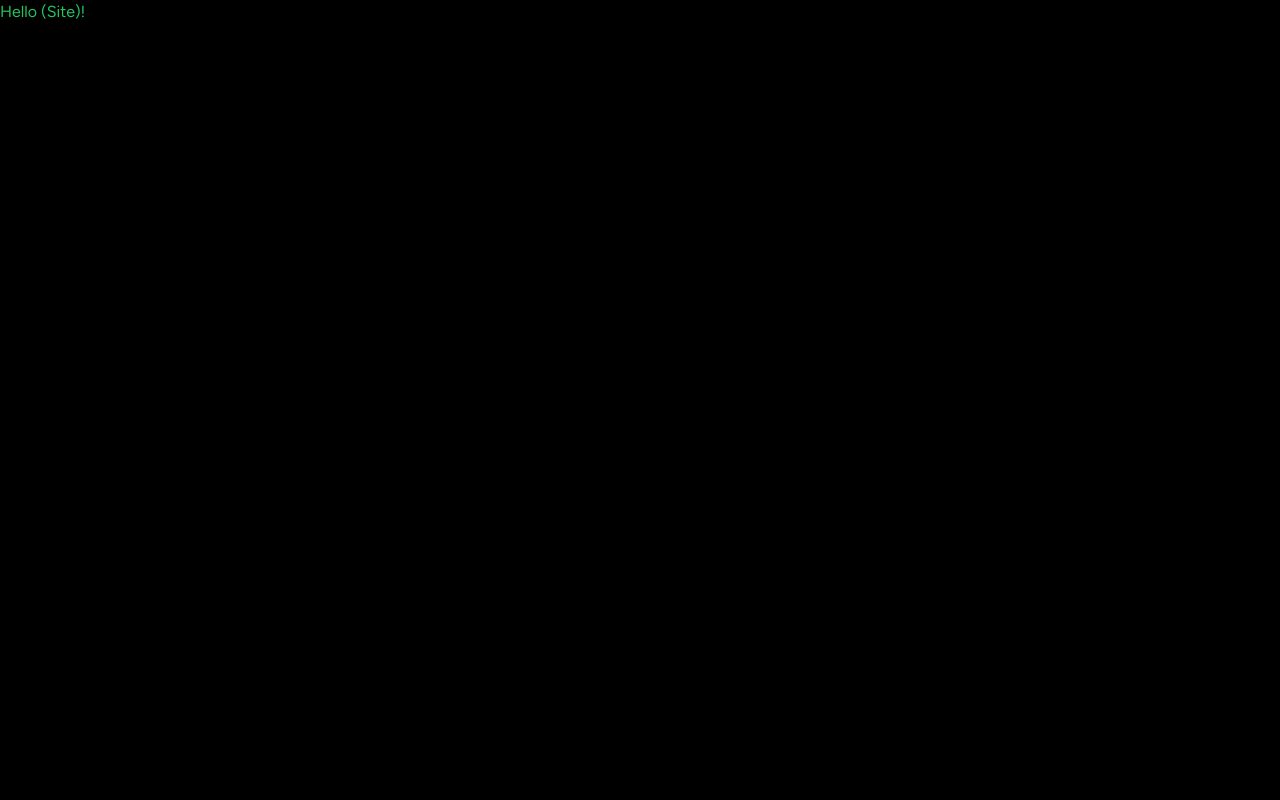
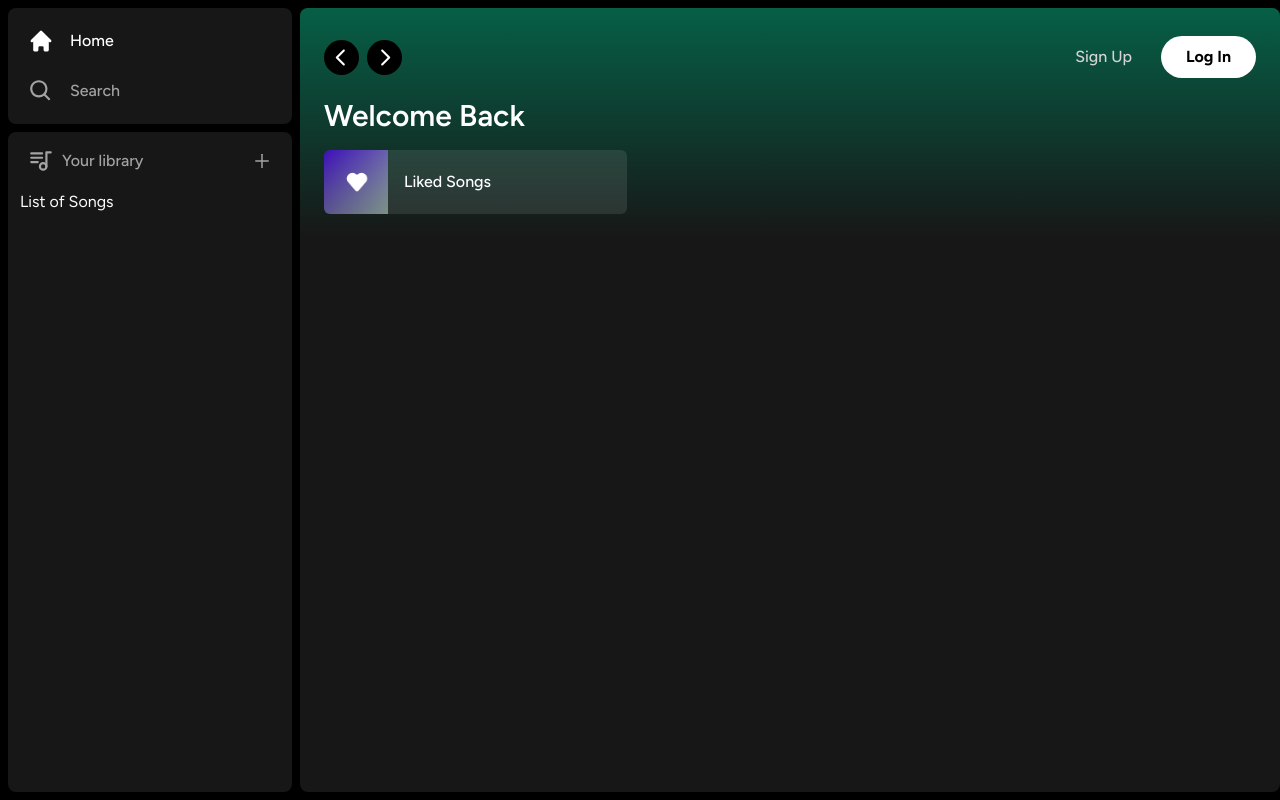
Before and after one commit to Maxime-Le-Goff/Spotify-clone, a Next.js app: page / in a window 1280 px wide. Built offline with nearby package versions, Linux system fonts and the light colour scheme.

Commit message:
sidebar + header

```diff
--- a/app/(site)/page.tsx
+++ b/app/(site)/page.tsx
@@ -1,5 +1,23 @@
+import Header from "@/components/Header";
+import ListItem from "@/components/ListItem";
+
+
+
 export default function Home() {
   return (
-    <div className="text-green-500">Hello (Site)!</div>
+    <div className="bg-neutral-900 rounded-lg h-full w-full overflow-hidden overflow-y-auto">
+      <Header>
+        <div className="mb-2">
+          <h1 className="text-white text-3xl font-semibold">Welcome Back</h1>
+        </div>
+        <div className="grid grid-cols-1 sm:grid-cols-2 xl:grid-cols-3 2xl:grid-cols-4 gap-3 mt-4">
+          <ListItem
+            image="/images/liked.png"
+            name="Liked Songs"
+            href="liked"
+          />
+        </div>
+      </Header>
+    </div>
   )
 }
--- a/app/layout.tsx
+++ b/app/layout.tsx
@@ -1,6 +1,7 @@
 import type { Metadata } from 'next'
 import { Figtree } from 'next/font/google'
 import './globals.css'
+import Sidebar from '@/components/Sidebar'
 
 const font = Figtree({ subsets: ['latin'] })
 
@@ -16,7 +17,11 @@
 }) {
   return (
     <html lang="en">
-      <body className={font.className}>{children}</body>
+      <body className={font.className}>
+        <Sidebar>
+          {children}
+        </Sidebar>
+        </body>
     </html>
   )
 }
--- /dev/null
+++ b/components/Box.tsx
@@ -0,0 +1,19 @@
+import { twMerge } from "tailwind-merge";
+
+interface BoxProps {
+    children: React.ReactNode;
+    className?: string;
+}
+
+const Box: React.FC<BoxProps> = ({
+    children,
+    className,
+}) => {
+  return (
+    <div className={twMerge(`bg-neutral-900 rounded-lg h-fit w-full`,className)}>
+        {children}
+    </div>
+  )
+}
+
+export default Box
--- /dev/null
+++ b/components/Button.tsx
@@ -0,0 +1,31 @@
+import { forwardRef } from "react"
+import { twMerge } from "tailwind-merge";
+
+interface ButtonProps extends React.ButtonHTMLAttributes<HTMLButtonElement>{
+
+}
+
+const Button = forwardRef<HTMLButtonElement, ButtonProps>(({
+    className,
+    children,
+    disabled,
+    type = "button",
+    ...props
+}, ref) => {
+    return (
+        <button
+            type={type}
+            className={twMerge(`w-full rounded-full bg-green-500 border border-transparent px-3 py-3 disabled:cursor-not-allowed disabled:opacity-50 text-black font-bold  hover:opacity:70 transition`,
+            className)}
+            disabled={disabled}
+            ref={ref}
+            {...props}
+        >
+            {children}
+        </button>
+    )
+})
+
+Button.displayName="Button";
+
+export default Button
--- /dev/null
+++ b/components/Header.tsx
@@ -0,0 +1,78 @@
+"use client"
+
+import { useRouter } from "next/navigation";
+import { twMerge } from "tailwind-merge";
+import { RxCaretLeft, RxCaretRight} from 'react-icons/rx'
+import { HiHome } from "react-icons/hi";
+import { BiSearch } from "react-icons/bi";
+import Button from "./Button";
+
+interface HeaderProps {
+    children: React.ReactNode;
+    className?: string;
+}
+
+const Header: React.FC<HeaderProps> = ({
+    children,
+    className,
+}) => {
+    const router = useRouter();
+
+    const handleLogout = () => {
+
+    }
+
+  return (
+    <div className={twMerge(`h-fit bg-gradient-to-b from-emerald-800 p-6`, className)}>
+        <div className="w-full mb-4 flex items-center justify-between">
+            <div className="hidden md:flex gap-x-2 items-center">
+                <button className="rounded-full bg-black flex items-center justify-center hover:opacity-70 transition">
+                    <RxCaretLeft
+                        size={35}
+                        className="text-white"
+                        onClick={() => router.back}
+                    />
+                </button>
+                <button className="rounded-full bg-black flex items-center justify-center hover:opacity-70 transition">
+                    <RxCaretRight
+                        size={35}
+                        className="text-white"
+                        onClick={() => router.forward}
+                    />
+                </button>
+            </div>
+            <div className="flex md:hidden gap-x-2 items-center">
+                <button className="rounded-full p-2 bg-white flex items-center justify-center hover:opacity:70 transition">
+                    <HiHome className="text-black" size ={20} />
+                </button>
+                <button className="rounded-full p-2 bg-white flex items-center justify-center hover:opacity:70 transition">
+                    <BiSearch className="text-black" size ={20} />
+                </button>
+            </div>
+            <div className="flex justify-between gap-x-4 items-center">
+                <>
+                <div>
+                    <Button
+                        className="bg-transparent text-neutral-300 font-medium"
+                        onClick={() => {}}
+                    >
+                        Sign Up
+                    </Button>
+                </div>
+                <div>
+                    <Button
+                        className="bg-white px-6 py-2"
+                        onClick={() => {}}
+                    >
+                        Log In
+                    </Button>
+                </div>
+                </>
+            </div>
+        </div>
+        {children}
+    </div>
+  )
+}
+
+export default Header
--- /dev/null
+++ b/components/Library.tsx
@@ -0,0 +1,32 @@
+"use client"
+
+import { TbPlaylist} from 'react-icons/tb'
+import { AiOutlinePlus } from 'react-icons/ai'
+
+const Library = () => {
+
+    const onClick = () => {
+
+    };
+
+  return (
+    <div className="flex flex-col">
+        <div className="flex justify-between items-center px-5 pt-4">
+            <div className="inline-flex items-center gap-x-2">
+                <TbPlaylist size={26} className="text-neutral-400" />
+                <p className='text-neutral-400 font-medium text-md'>Your library</p>
+            </div>
+            <AiOutlinePlus
+                onClick={onClick}
+                size={20}
+                className="text-neutral-400 cursor-pointer hover:text-white transition"
+            />
+        </div>
+        <div className='flex flex-col gap-y-2 mt-4 px-3'>
+            List of Songs
+        </div>
+    </div>
+  )
+}
+
+export default Library
--- /dev/null
+++ b/components/ListItem.tsx
@@ -0,0 +1,42 @@
+"use client"
+
+import Image from "next/image";
+import { useRouter } from "next/navigation";
+import { FaPlay} from 'react-icons/fa'
+
+interface ListItemProps {
+  image: string;
+  name: string;
+  href: string;
+}
+
+const ListItem: React.FC<ListItemProps> = ({
+  image,
+  name,
+  href
+}) => {
+  const router = useRouter();
+
+  const onClick = () => {
+    router.push(href);
+  }
+
+  return (
+    <button className="relative group flex items-center rounded-md overflow-hidden gap-x-4 bg-neutral-100/10 hover:bg-neutral-100/20 transition pr-4">
+      <div className="relative min-h-[64px] min-w-[64px]">
+        <Image
+          className="object-cover"
+          fill
+          src={image}
+          alt="image"
+        />
+      </div>
+      <p className="font-medium truncate py-5">{name}</p>
+      <div className="absolute transition opacity-0 rounded-full flex items-center justify-center bg-green-500 p-4 drop-shadow-md right-5 group-hover:opacity-100 hover:scale-110">
+        <FaPlay className="text-black" />
+      </div>
+    </button>
+  )
+}
+
+export default ListItem
--- /dev/null
+++ b/components/Sidebar.tsx
@@ -0,0 +1,59 @@
+"use client"
+
+import { usePathname } from "next/navigation";
+import { useMemo } from "react";
+import { HiHome} from 'react-icons/hi'
+import { BiSearch} from 'react-icons/bi'
+import Box from "./Box";
+import SidebarItem from "./SidebarItem";
+import Library from "./Library";
+
+interface SidebarProps {
+  children: React.ReactNode;
+}
+
+const Sidebar:React.FC<SidebarProps> = ({
+  children
+}) => {
+  const pathname= usePathname();
+
+  const routes = useMemo(() => [
+    {
+      label: 'Home',
+      active: pathname !== '/search',
+      href: '/',
+      icon: HiHome,
+    },
+    {
+      label: 'Search',
+      active: pathname === '/search',
+      href: '/search',
+      icon: BiSearch
+    }
+  ],[pathname]);
+
+  return (
+    <div className="flex h-full">
+      <div className="hidden md:flex flex-col gap-y-2 bg-black h-full w-[300px] p-2">
+        <Box>
+          <div className="flex flex-col gap-y-4 px-5 py-4">
+            { routes.map((item) => (
+              <SidebarItem
+                key={item.label}
+                {...item}
+              />
+            ))}
+          </div>
+        </Box>
+        <Box className="overflow-y-auto h-full">
+          <Library />
+        </Box>
+      </div>
+      <main className="h-full flex-1 overflow-y-auto py-2">
+        {children}
+      </main>
+    </div>
+  )
+}
+
+export default Sidebar
--- /dev/null
+++ b/components/SidebarItem.tsx
@@ -0,0 +1,30 @@
+import Link from "next/link";
+import { IconType } from "react-icons"
+import { twMerge } from "tailwind-merge";
+
+interface SidebarItemProps {
+    icon: IconType;
+    label: string;
+    active: boolean;
+    href: string;
+}
+
+const SidebarItem: React.FC<SidebarItemProps> = ({
+    icon: Icon,
+    label,
+    active,
+    href,
+}) => {
+  return (
+    <Link
+        href={href}
+        className={twMerge(`flex flex-row h-auto items-center w-full gap-x-4 text-md font-medium cursor-pointer hover:text-white transition text-neutral-400 py-1`,
+        active && 'text-white')}
+    >
+        <Icon size={26}/>
+        <p className="truncate w-[100]">{label}</p>
+    </Link>
+  )
+}
+
+export default SidebarItem
```
Also changed, not shown: package.json (+6 -4 lines), public/images/liked.png (added), 1 other file (tests, documents, lock files or other folders).
